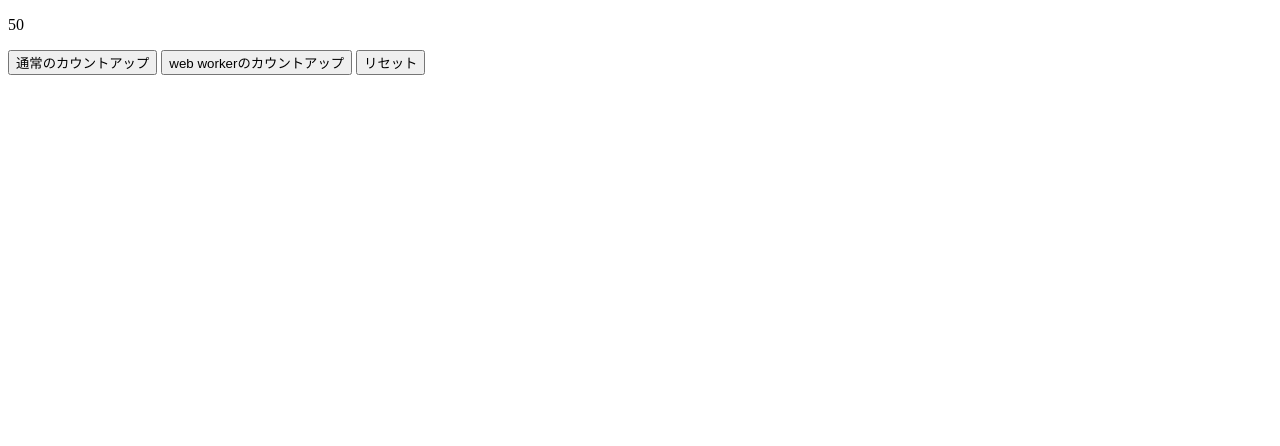
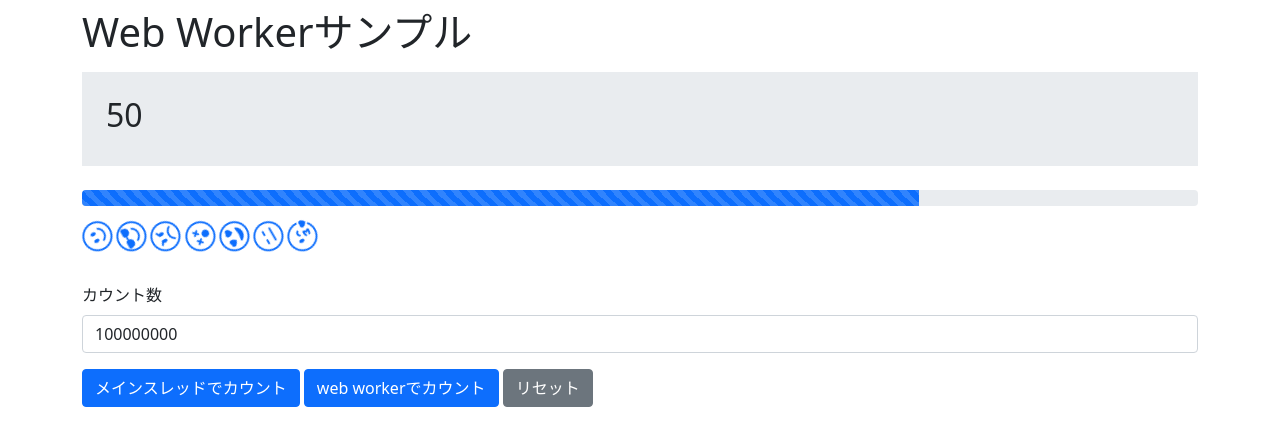
Before and after one commit to Eriguchi-a/exam-webworker, a plain HTML site: page countup/index.html in a window 1280 px wide. Drawn offline with nearby package versions, Linux system fonts and the light colour scheme.

Commit message:
テキストフィールドからカウント数指定

```diff
--- /dev/null
+++ b/countup/css/style.css
@@ -0,0 +1,20 @@
+.bg-gray-200 {
+  background-color: #e9ecef;
+}
+
+.rotate {
+  animation: 3s linear infinite rotation1;
+}
+
+.bi {
+  font-size: 30px;
+}
+
+.bi:hover {
+  scale: 1.3;
+}
+
+@keyframes rotation1{
+  0%{ transform:rotate(0);}
+  100%{ transform:rotate(360deg); }
+}
--- a/countup/index.html
+++ b/countup/index.html
@@ -5,14 +5,45 @@
   <meta http-equiv="X-UA-Compatible" content="IE=edge">
   <meta name="viewport" content="width=device-width, initial-scale=1.0">
   <title>Document</title>
+  <link href="https://cdn.jsdelivr.net/npm/bootstrap@5.0.2/dist/css/bootstrap.min.css" rel="stylesheet" integrity="sha384-EVSTQN3/azprG1Anm3QDgpJLIm9Nao0Yz1ztcQTwFspd3yD65VohhpuuCOmLASjC" crossorigin="anonymous">
+  <link rel="stylesheet" href="https://cdn.jsdelivr.net/npm/bootstrap-icons@1.8.0/font/bootstrap-icons.css">
+  <link rel="stylesheet" href="css/style.css">
 </head>
 <body>
-  <p id="timer"></p>
-  <button id="js-normal-countup">通常のカウントアップ</button>
-  <button id="js-worker-countup">web workerのカウントアップ</button>
-  <button id="reset">リセット</button>
+  <header>
+    <div class="container py-2">
+      <h1>Web Workerサンプル</h1>
+    </div>
+  </header>
+  <main>
+    <div class="container-sm">
+      <div class="bg-gray-200 p-4 mb-4"><h2 id="timer"></h2></div>
+      <div class="progress mb-2">
+        <div class="progress-bar progress-bar-striped progress-bar-animated" role="progressbar" aria-valuenow="75" aria-valuemin="0" aria-valuemax="100" style="width: 75%"></div>
+      </div>
+      <div class="mb-4 text-primary">
+        <i class="bi bi-emoji-smile d-inline-block rotate"></i>
+        <i class="bi bi-emoji-sunglasses d-inline-block rotate"></i>
+        <i class="bi bi-emoji-angry d-inline-block rotate"></i>
+        <i class="bi bi-emoji-dizzy d-inline-block rotate"></i>
+        <i class="bi bi-emoji-heart-eyes d-inline-block rotate"></i>
+        <i class="bi bi-emoji-expressionless d-inline-block rotate"></i>
+        <i class="bi bi-emoji-kiss d-inline-block rotate"></i>
+      </div>
 
-  <div id="output"></div>
+      <p>
+        <label for="countNum" class="form-label">カウント数</label>
+        <input id="countNum" class="form-control" type="text" value="100000000"/>
+      </p>
+      <div>
+        <button id="js-normal-countup" class="btn btn-primary">メインスレッドでカウント</button>
+        <button id="js-worker-countup" class="btn btn-primary">web workerでカウント</button>
+        <button id="reset" class="btn btn-secondary">リセット</button>
+      </div>
+
+      <div class="mt-4" id="output"></div>
+    </div>
+  </main>
 
   <script src="js/main.js"></script>
   <script src="js/worker.js"></script>
--- a/countup/js/main.js
+++ b/countup/js/main.js
@@ -13,11 +13,16 @@ document.getElementById('reset').addEventListener('click', function () {
 });
 
 document.getElementById('js-normal-countup').addEventListener('click', function () {
-  $output.innerText = `カウントスタート`
+  const maxNum = getCountNum()
+
+  if (!maxNum) {
+    $output.innerText = '数字を入力してください。';
+    return
+  }
 
   let result;
 
-  for (var i = 0; i < 1e9; i++) {
+  for (var i = 0; i <= Number(maxNum); i++) {
     result = i;
   }
 
@@ -25,7 +30,12 @@ document.getElementById('js-normal-countup').addEventListener('click', function
 });
 
 document.getElementById('js-worker-countup').addEventListener('click', function () {
-  $output.innerText = `カウントスタート`
+    const maxNum = getCountNum()
+
+  if (!maxNum) {
+    $output.innerText = '数字を入力してください。';
+    return
+  }
 
   // worker作成
   const worker = new Worker('js/worker.js');
@@ -35,5 +45,13 @@ document.getElementById('js-worker-countup').addEventListener('click', function
     $output.innerText = e.data;
   }, false);
 
-  worker.postMessage('');
+  worker.postMessage(maxNum);
 });
+
+const getCountNum = () => {
+  const value = document.getElementById('countNum').value
+  if (!value || isNaN(value)) {
+    return false
+  }
+  return value
+}
--- a/countup/js/worker.js
+++ b/countup/js/worker.js
@@ -1,7 +1,8 @@
 let result;
 // mainからのメッセージを受け取る
 self.addEventListener('message', function (e) {
-  for (var i = 0; i < 1e9; i++) {
+
+  for (var i = 0; i <= Number(e.data); i++) {
     result = i;
   }
 
```
